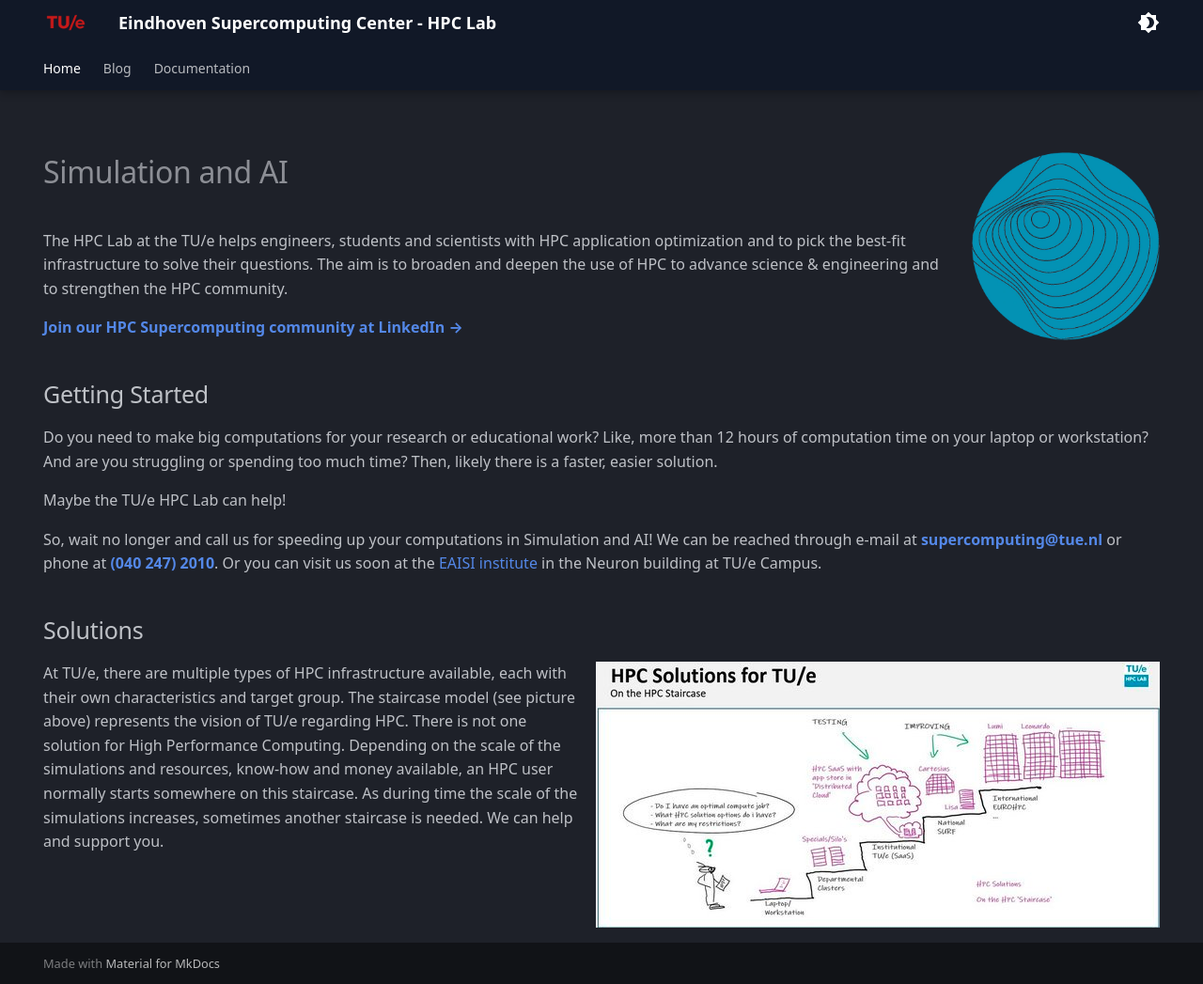
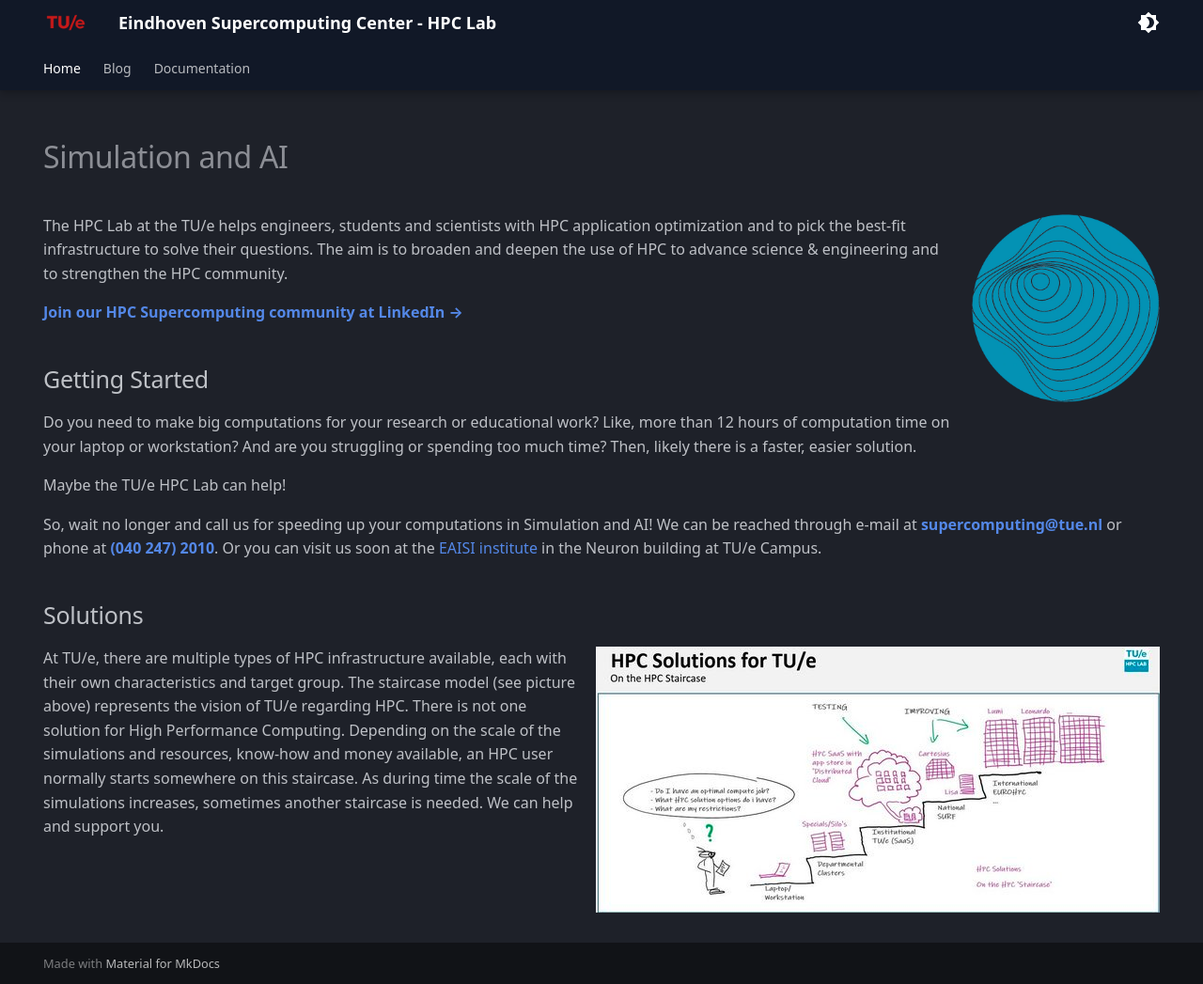
Before and after one commit to gferhpc/supercomputing.tue.nl, an MkDocs documentation site: the page built from docs/index.md, in a window 1280 px wide and 1047 px high. Shown: the whole window at 94% size. Built offline with MkDocs 1.6.1 and Material for MkDocs 9.7.7, drawn with Linux system fonts in a browser that asks for light colours.

Commit message:
re-positioned the logo

```diff
--- a/docs/index.md
+++ b/docs/index.md
@@ -5,8 +5,8 @@
 title: Home
 ---
 
-![Image title](/images/hpc-logo.webp){ align=right width="200" loading=lazy }
 # Simulation and AI
+![Image title](/images/hpc-logo.webp){ align=right width="200" }
 The HPC Lab at the TU/e helps engineers, students and scientists with HPC application optimization and to pick the best-fit infrastructure to solve their questions. The aim is to broaden and deepen the use of HPC to advance science & engineering and to strengthen the HPC community.
 
 **[Join our HPC Supercomputing community at LinkedIn →](https://www.linkedin.com/in/supercomputing/){:target="_blank" }**
```
